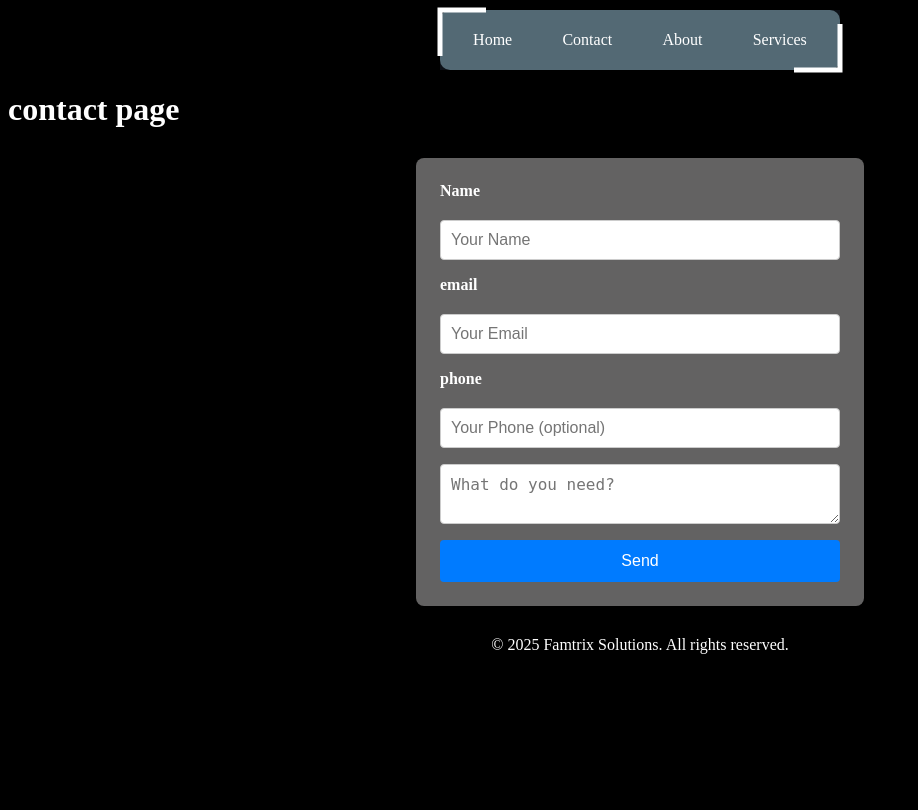
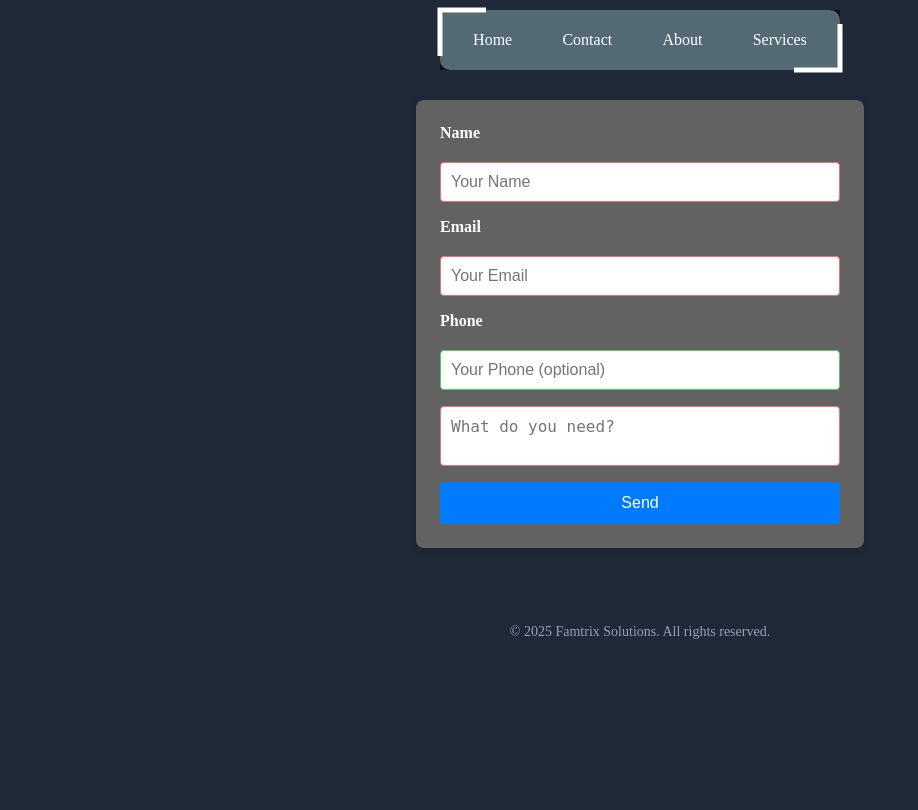
Before and after one commit to FazeelAr/famtrix-website, a Flask app: page /contact in a window 1280 px wide. Shown: the whole page, without its empty margins (0-918 px from the left). Before the commit the page ends 654 px from the top, so only its background shows below. Run offline with Flask 3, Linux system fonts and the light colour scheme.

Commit message:
Update contact.html

```diff
--- a/templates/contact.html
+++ b/templates/contact.html
@@ -1,22 +1,25 @@
-{% extends "base.html" %}
-
-{% block title %}Contact{% endblock %}
-
-{% block content %}
-
+{% extends "base.html" %} {% block title %}Contact{% endblock %} {% block
+content %}
 <style>
+  body {
+    background-color: #1f2937 !important;
+    margin: 0;
+    padding: 0;
+    min-height: 100vh;
+  }
   form {
     max-width: 400px;
     margin: 30px auto;
     padding: 24px;
     background: rgb(99, 98, 98);
     border-radius: 8px;
-    box-shadow: 0 2px 8px rgba(0,0,0,0.08);
+    box-shadow: 0 2px 8px rgba(0, 0, 0, 0.08);
     display: flex;
     flex-direction: column;
     gap: 16px;
   }
-  input, textarea {
+  input,
+  textarea {
     padding: 10px;
     border: 1px solid #ccc;
     border-radius: 4px;
@@ -24,9 +27,13 @@
     width: 100%;
     box-sizing: border-box;
   }
+  textarea {
+    resize: none; /* Prevent textarea from being resizable */
+  }
   label {
     font-weight: bold;
     margin-bottom: 4px;
+    color: white;
   }
   button[type="submit"] {
     background: #007bff;
@@ -41,19 +48,40 @@
   button[type="submit"]:hover {
     background: #0056b3;
   }
+  footer {
+    background-color: #1f2937;
+    padding: 2rem;
+    text-align: center;
+    font-size: 0.875rem;
+    color: #94a3b8;
+  }
+  input:invalid,
+  textarea:invalid {
+    border-color: #ff6b6b;
+  }
+  input:valid,
+  textarea:valid {
+    border-color: #51cf66;
+  }
 </style>
-
-<h1>contact page</h1>
 
 <form action="/contact" method="post">
   <label for="full_name">Name</label>
   <input name="full_name" placeholder="Your Name" required />
-  <label for="email">email</label>
-  <input name="email" placeholder="Your Email" required />
-  <label for="phone">phone</label>
-  <input name="phone" placeholder="Your Phone (optional)" />
+
+  <label for="email">Email</label>
+  <input name="email" type="email" placeholder="Your Email" required />
+
+  <label for="phone">Phone</label>
+  <input
+    name="phone"
+    type="tel"
+    placeholder="Your Phone (optional)"
+    pattern="[0-9]{10,}"
+    title="Please enter a valid phone number (digits only, at least 10 characters)"
+  />
+
   <textarea name="message" placeholder="What do you need?" required></textarea>
   <button type="submit">Send</button>
 </form>
-
 {% endblock %}
```
